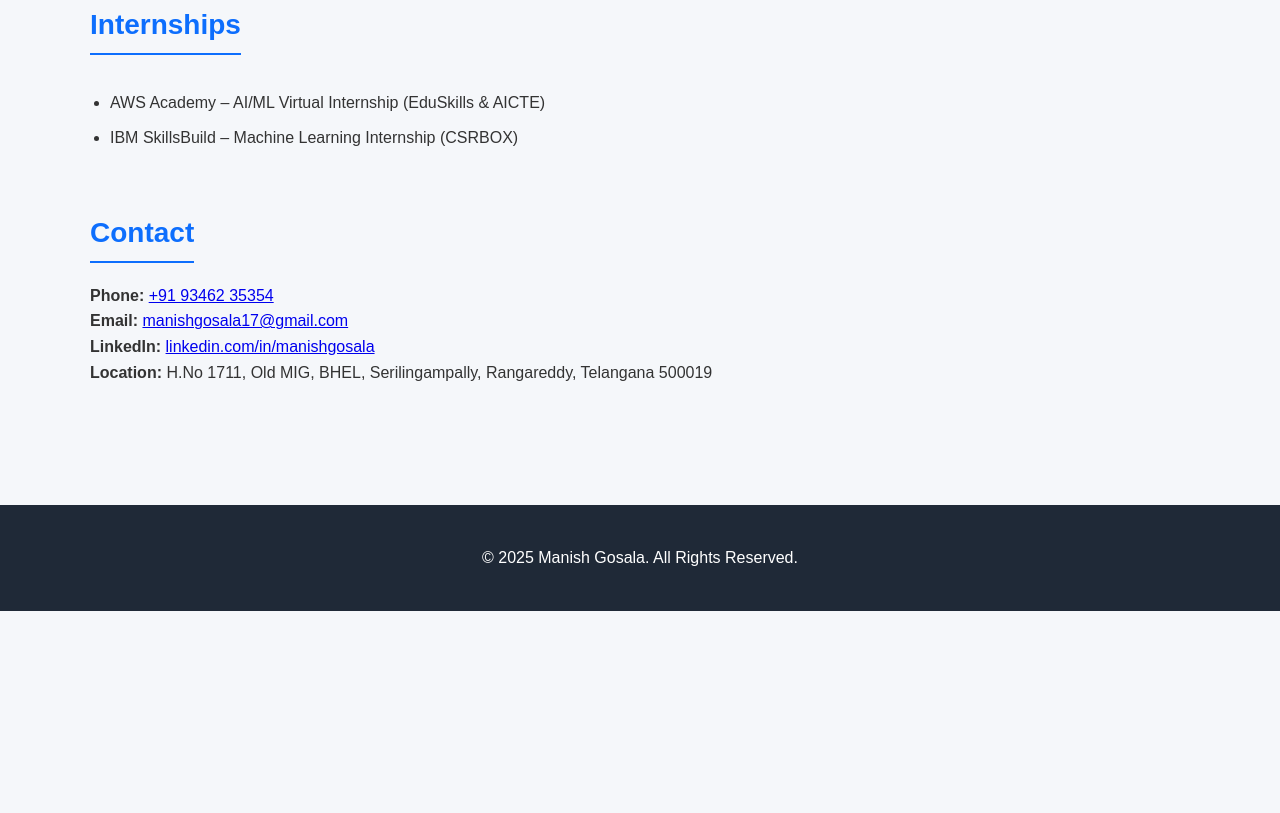
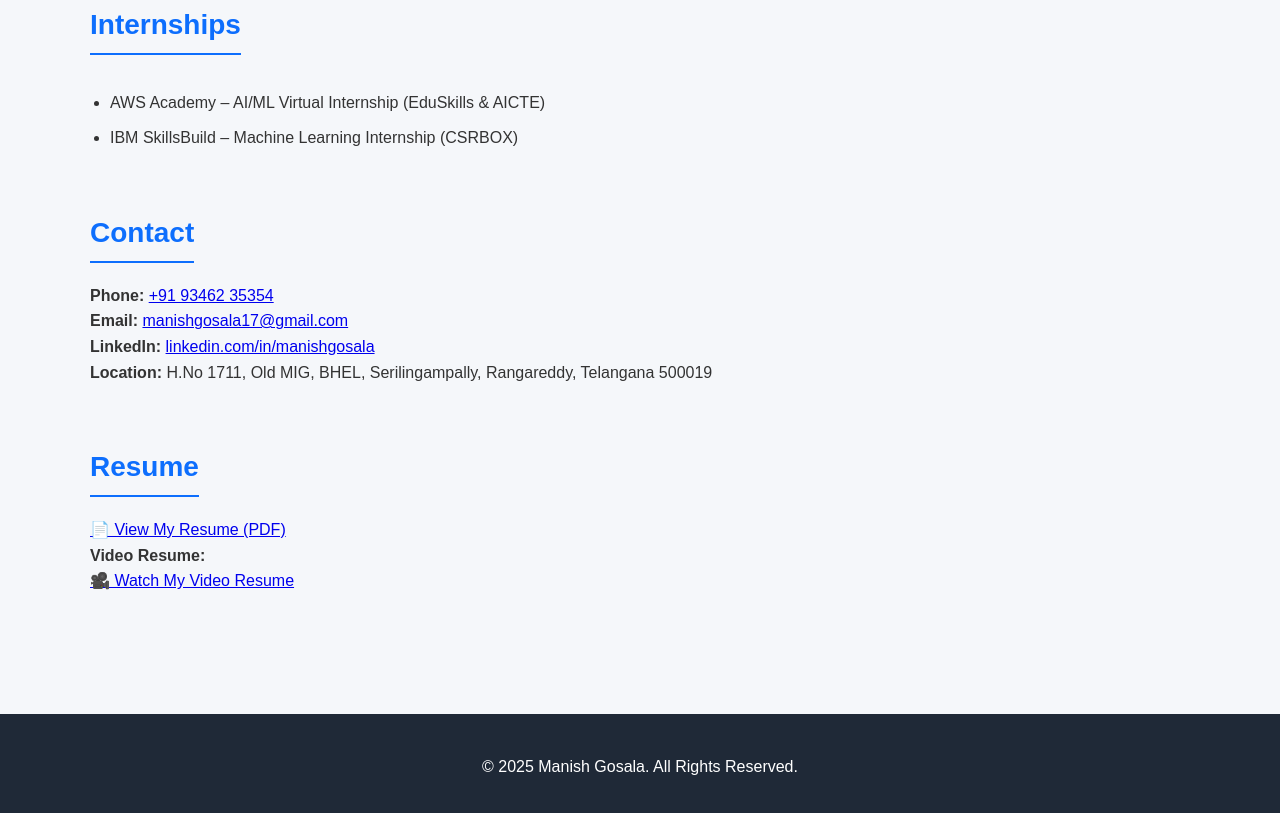
Before and after one commit to ManishGosala/Portfolio, a plain HTML site: page index.html in a window 1280 px wide. Shown: the part 1894-2707 px from the top of the page. Before the commit the page ends 2505 px from the top, so only its background shows below. Drawn offline with Linux system fonts and the light colour scheme.

Commit message:
Update index.html

```diff
--- a/index.html
+++ b/index.html
@@ -109,6 +109,14 @@
     <p><strong>LinkedIn:</strong> <a href="https://www.linkedin.com/in/manishgosala/" target="_blank">linkedin.com/in/manishgosala</a></p>
     <p><strong>Location:</strong> H.No 1711, Old MIG, BHEL, Serilingampally, Rangareddy, Telangana 500019</p>
   </section>
+
+  <section id="resume" class="section">
+    <h2>Resume</h2>
+    <p><a href="https://drive.google.com/file/d/1SIWaXCtKMovFD_9yOAc-5rN3ifuA9tWi/view?usp=sharing" target="_blank">📄 View My Resume (PDF)</a></p>
+    <p><strong>Video Resume:</strong></p>
+    <p><a href="https://drive.google.com/file/d/1BRAYkBrFkiyh71ZHkz4Y4sfmmn4Af6CY/view?usp=drivesdk" target="_blank" class="video-btn">🎥 Watch My Video Resume</a></p>
+  </section>
+
 </main>
 
 <!-- Footer -->
```
